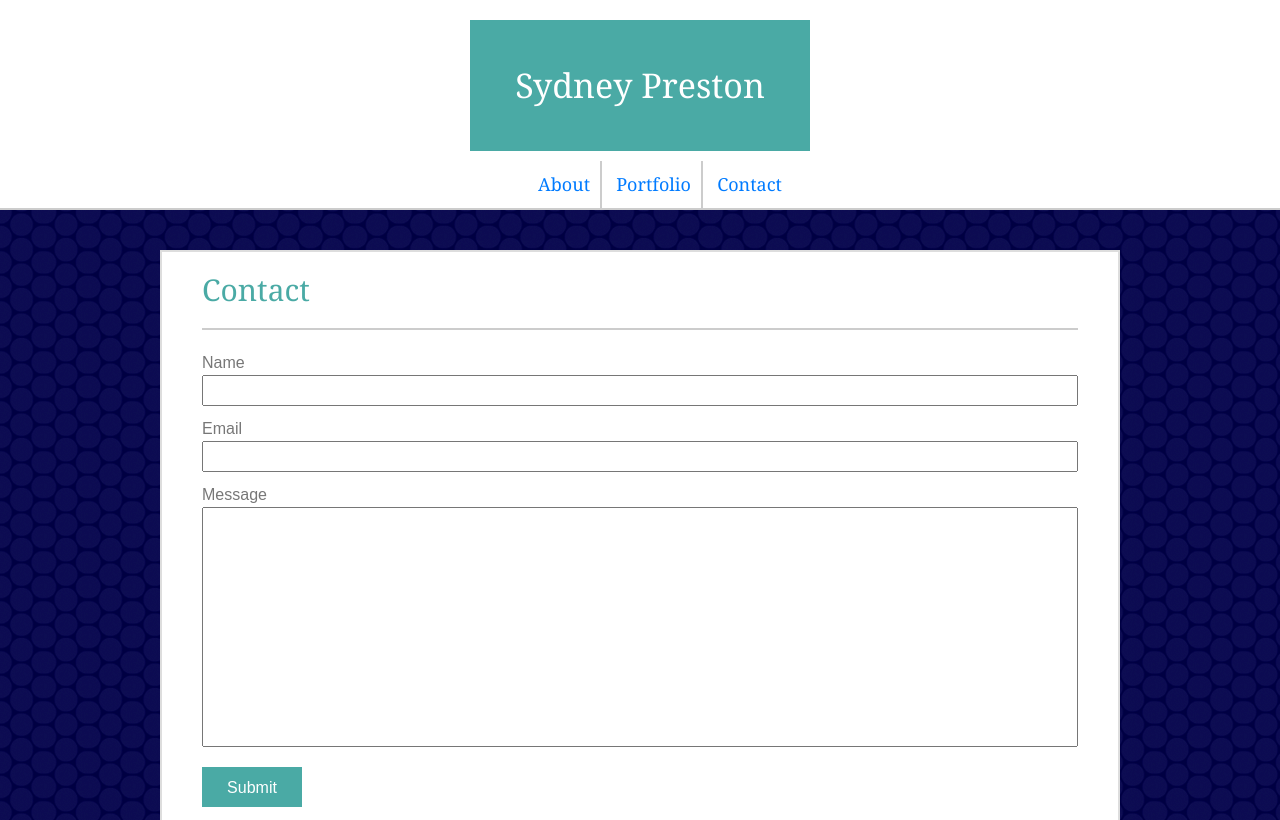
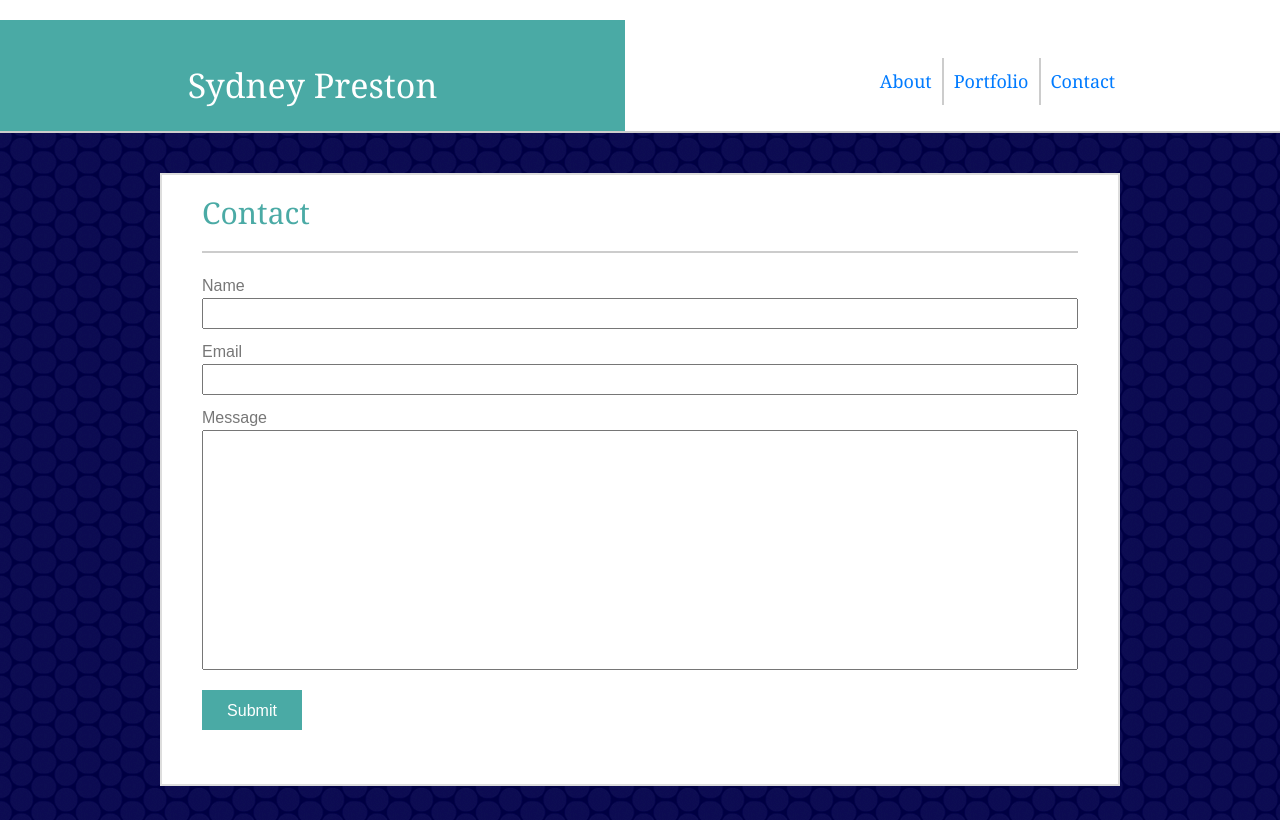
Before and after one commit to Prest261/Responsive-Portfolio-1, a plain HTML site: page contact.html in a window 1280 px wide. Shown: the top 820 px of the page. Drawn offline with nearby package versions, Linux system fonts and the light colour scheme.

Commit message:
added the header for all three pages at the sm screen size, and formatted the index page for md screen size.

```diff
--- a/assets/css/style.css
+++ b/assets/css/style.css
@@ -307,6 +307,10 @@ footer {
         width: 40%;
         margin-right: 30px;
     }
+    .navbar-nav {
+        padding-top: 20px;
+        margin-left: 60px;
+    }
 
 /* Large devices (desktops, 992px and up) */
 @media (min-width: 980px) {
--- a/contact.html
+++ b/contact.html
@@ -11,21 +11,34 @@
     <link rel="stylesheet" type="text/css" href="assets/css/style.css">
 </head>
 <body>
+    <div id="header">
 
-        <div id="header">
+        <div id="header-container">
+            <div class="row">
+                <div class="col-sm-12 col-md-6">
+                    <h1>Sydney Preston</h1>
+                </div>
 
-            <div id="header-container">
 
-                <h1>Sydney Preston</h1>
+                <div class="col-sm-12 col-md-6">
+                    <nav class="navbar navbar-default">
+                        <div class="container-fluid">
+                          <div class="navbar-header">
 
-                    <ul>
-                        <li><a href="index.html">About</a></li>
-                        <li><a href="portfolio.html">Portfolio</a></li>
-                        <li><a href="contact.html">Contact</a></li>
-                    </ul>
 
+                          <ul class="nav navbar-nav">
+                            <li><a href="index.html">About</a></li>
+                            <li><a href="portfolio.html">Portfolio</a></li>
+                            <li><a href="contact.html">Contact</a></li>
+                          </ul>
+                        </div>
+                    </nav>
+                </div>
+
+                </div>
             </div>
         </div>
+    </div>
 
     <div class="container">
 
```
Also changed, not shown: index.html (+2 -2 lines), portfolio.html (+20 -6 lines).
